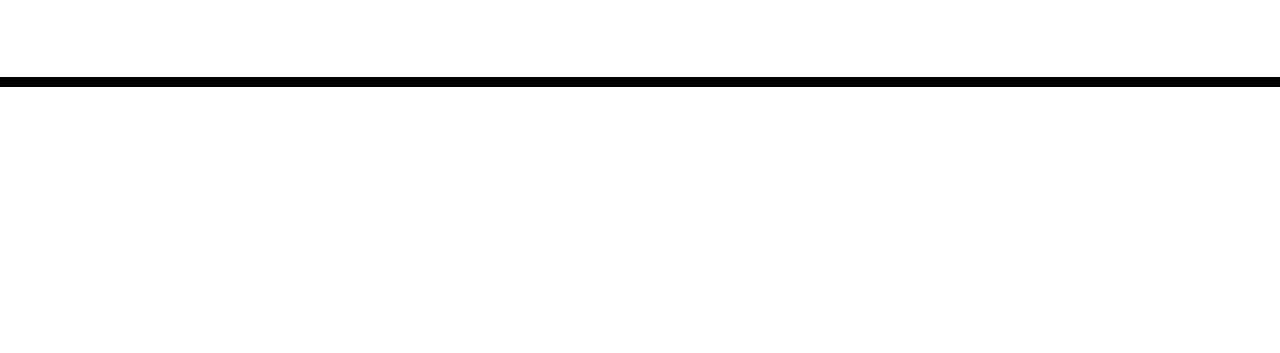
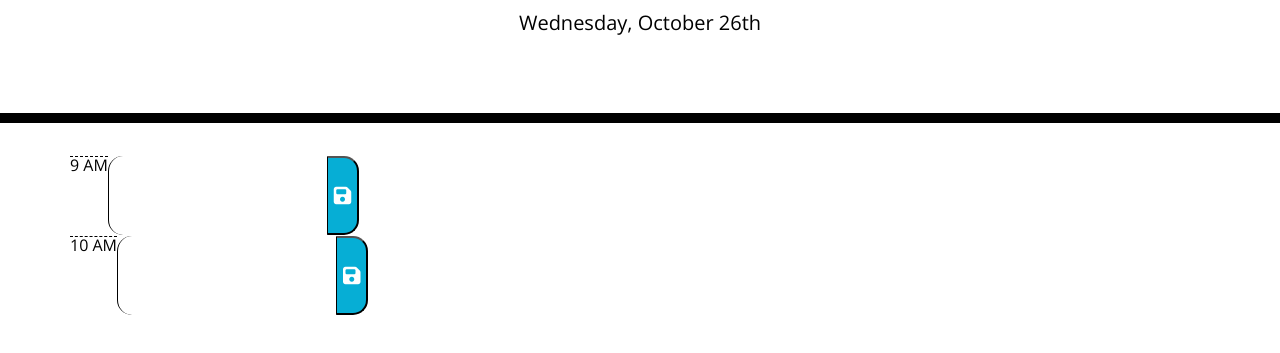
Before and after one commit to magmesser/hourly-scheduler, a plain HTML site: page index.html in a window 1280 px wide. Shown: the part 181-534 px from the top of the page. Drawn offline with nearby package versions, Linux system fonts and the light colour scheme.

Commit message:
Added the first two hourly rows, current date, and save icon.

```diff
--- a/index.html
+++ b/index.html
@@ -14,6 +14,8 @@
       integrity="sha384-50oBUHEmvpQ+1lW4y57PTFmhCaXp0ML5d60M1M7uH2+nqUivzIebhndOJK28anvf"
       crossorigin="anonymous"
     />
+    <script src="https://kit.fontawesome.com/9f7612cbc9.js" crossorigin="anonymous"></script>
+
     <link
       href="https://fonts.googleapis.com/css?family=Open+Sans&display=swap"
       rel="stylesheet"
@@ -30,9 +32,31 @@
     </header>
     <div class="container">
       <!-- Timeblocks go here -->
+
+      <!-- 9 AM -->
+      <div class="row">
+        <div class="hour"><span>9 AM</span></div>
+        <textarea class="description time-block"></textarea>
+        <button class="saveBtn"><i class="fa-solid fa-floppy-disk fa-lg"></i></button>
+      </div>
+      <!-- 10 AM -->
+      <div class="row">
+        <div class="hour"><span>10 AM</span></div>
+        <textarea class="description time-block"></textarea>
+        <button class="saveBtn"><i class="fa-solid fa-floppy-disk fa-lg"></i></button>
+      </div>
+      <!-- 11 AM -->
+      <!-- 12 PM -->
+      <!-- 1 PM -->
+      <!-- 2 PM -->
+      <!-- 3 PM -->
+      <!-- 4 PM -->
+      <!-- 5 PM -->
+
     </div>
 
     <script src="https://code.jquery.com/jquery-3.4.1.min.js"></script>
     <script src="https://cdnjs.cloudflare.com/ajax/libs/moment.js/2.24.0/moment.min.js"></script>
+    <script src="./script.js"></script>
   </body>
 </html>
--- /dev/null
+++ b/script.js
@@ -0,0 +1,11 @@
+// MVP of application
+// done - add date to top of the calendar
+// add time blocks from 9AM-5PM by hour
+// color code time blocks for past (grey), present(red), future(green)
+// enter text into time block
+// click the save button with icon for that time block && save text to local storage
+// saved events persist after refreshed page
+
+
+var date = moment();
+$('#currentDay').text(date.format('dddd[,] MMMM Do'));
--- a/style.css
+++ b/style.css
@@ -67,5 +67,6 @@ textarea{
 
 .saveBtn i:hover {
   font-size: 20px;
+  color: black;
   transition: all .3s ease-in-out;
 }
```
